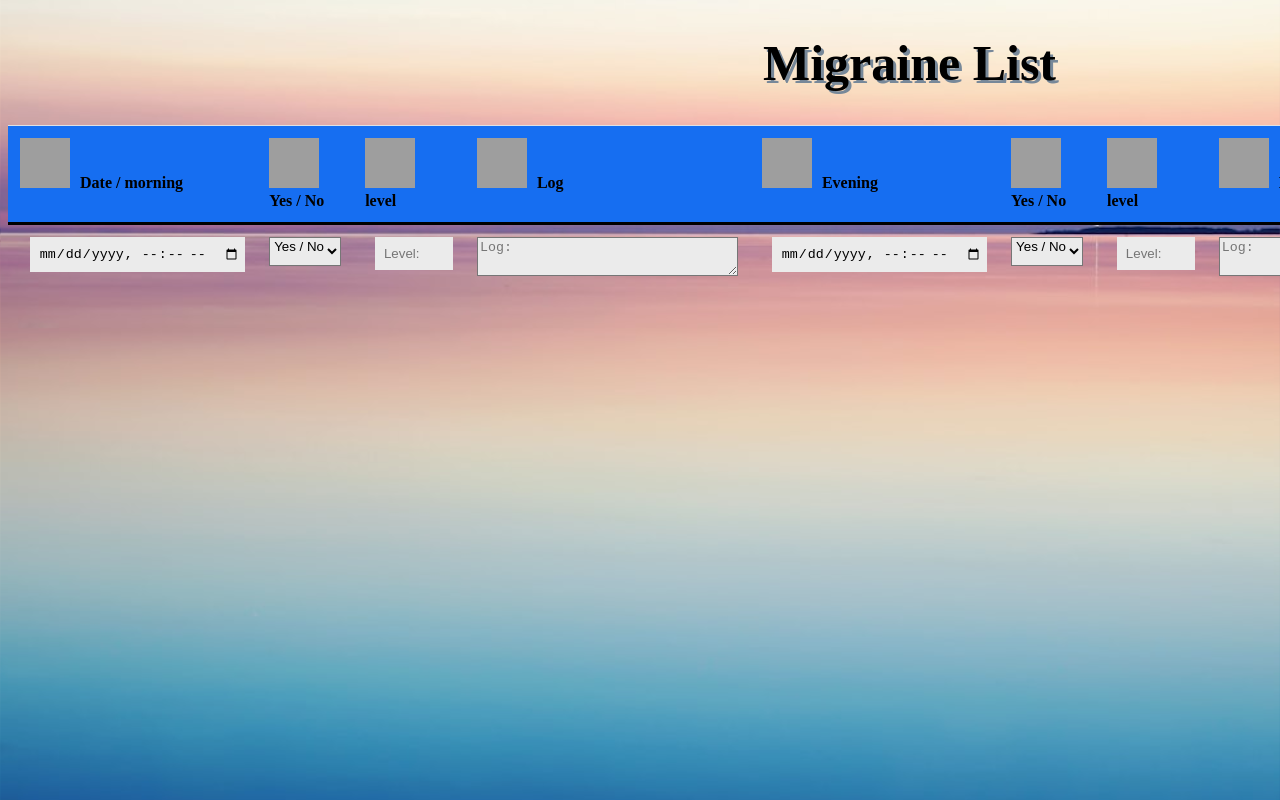
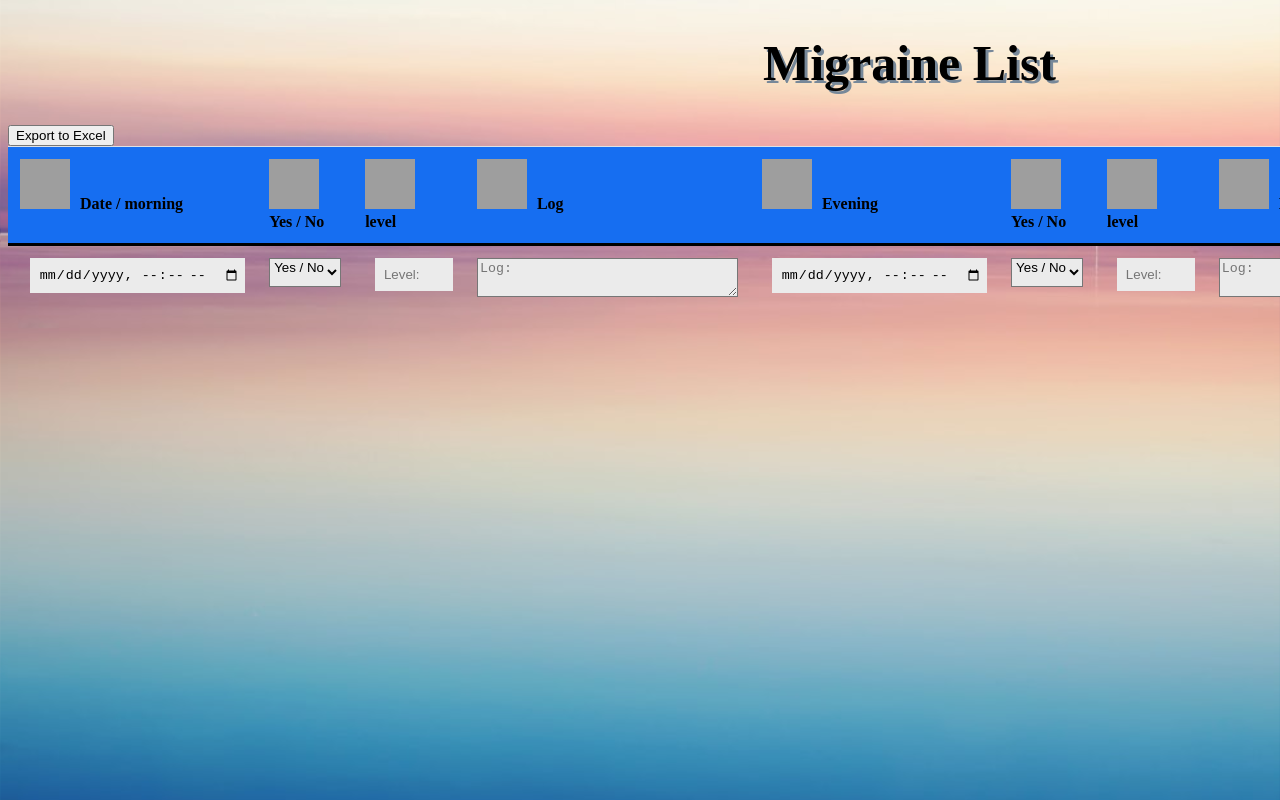
Before and after one commit to boydlakers15/didactic-octo-giggle, a React (Create React App) app in the folder migraines/: page / in a window 1280 px wide. Shown: the top 800 px of the page. Built offline with nearby package versions, Linux system fonts and the light colour scheme; grey boxes are pictures that could not be loaded.

Commit message:
Made changes to the edit

```diff
--- a/migraines/package.json
+++ b/migraines/package.json
@@ -11,7 +11,8 @@
     "react": "^18.2.0",
     "react-dom": "^18.2.0",
     "react-scripts": "5.0.1",
-    "web-vitals": "^2.1.4"
+    "web-vitals": "^2.1.4",
+    "xlsx": "^0.18.5"
   },
   "scripts": {
     "start": "react-scripts start",
--- a/migraines/src/App.js
+++ b/migraines/src/App.js
@@ -1,6 +1,7 @@
 import React, { useState, useEffect } from 'react';
 import './App.css';
-
+import { writeFile} from 'xlsx';
+import * as XLSX from 'xlsx';
 
 
 function LogTable() {
@@ -91,10 +92,46 @@ function LogTable() {
     setInput7(entryToEdit.input7);
     setTextarea1(entryToEdit.textarea1);
     setEditing(index);
+
+    // Add the 'editing' CSS class to the row being edited
+    const rows = document.querySelectorAll('.log-table tbody tr');
+    rows.forEach((row, i) => {
+      if (i === index) {
+        row.classList.add('editing');
+      } else {
+        row.classList.remove('editing');
+      }
+    });
   };
 
+
+
+  const handleExport = () => {
+    const data = logData.map(entry => ({
+      Date: entry.datetime1,
+      Morning: entry.selectedOption,
+      Level: entry.input3,
+      Log: entry.textarea,
+      Evening: entry.datetime,
+      YesNo: entry.selectedOption1,
+      PainLevel: entry.input7,
+      Log1: entry.textarea1,
+    }));
+
+    const worksheet = XLSX.utils.json_to_sheet(data);
+    const workbook = XLSX.utils.book_new();
+    XLSX.utils.book_append_sheet(workbook, worksheet, 'Migraine List');
+    writeFile(workbook, 'migraine-list.xlsx');
+  };
+
+
+
   return (
-    <><div><h1 >Migraine List</h1></div>
+    <><div>
+      <h1 >Migraine List</h1>
+      <button onClick={handleExport}>Export to Excel</button>
+
+      </div>
       <table className="log-table">
 
       <thead>
--- a/migraines/src/index.css
+++ b/migraines/src/index.css
@@ -89,6 +89,12 @@ textarea{
   padding-bottom: 20px;
 }
 
+.log-table tbody tr.editing {
+  background-color: yellow;
+}
+
+
+
 @media only screen and (max-width: 600px) {
   body {
     font-size: 14px;
```
Also changed, not shown: 1 other file (tests, documents, lock files or other folders).
